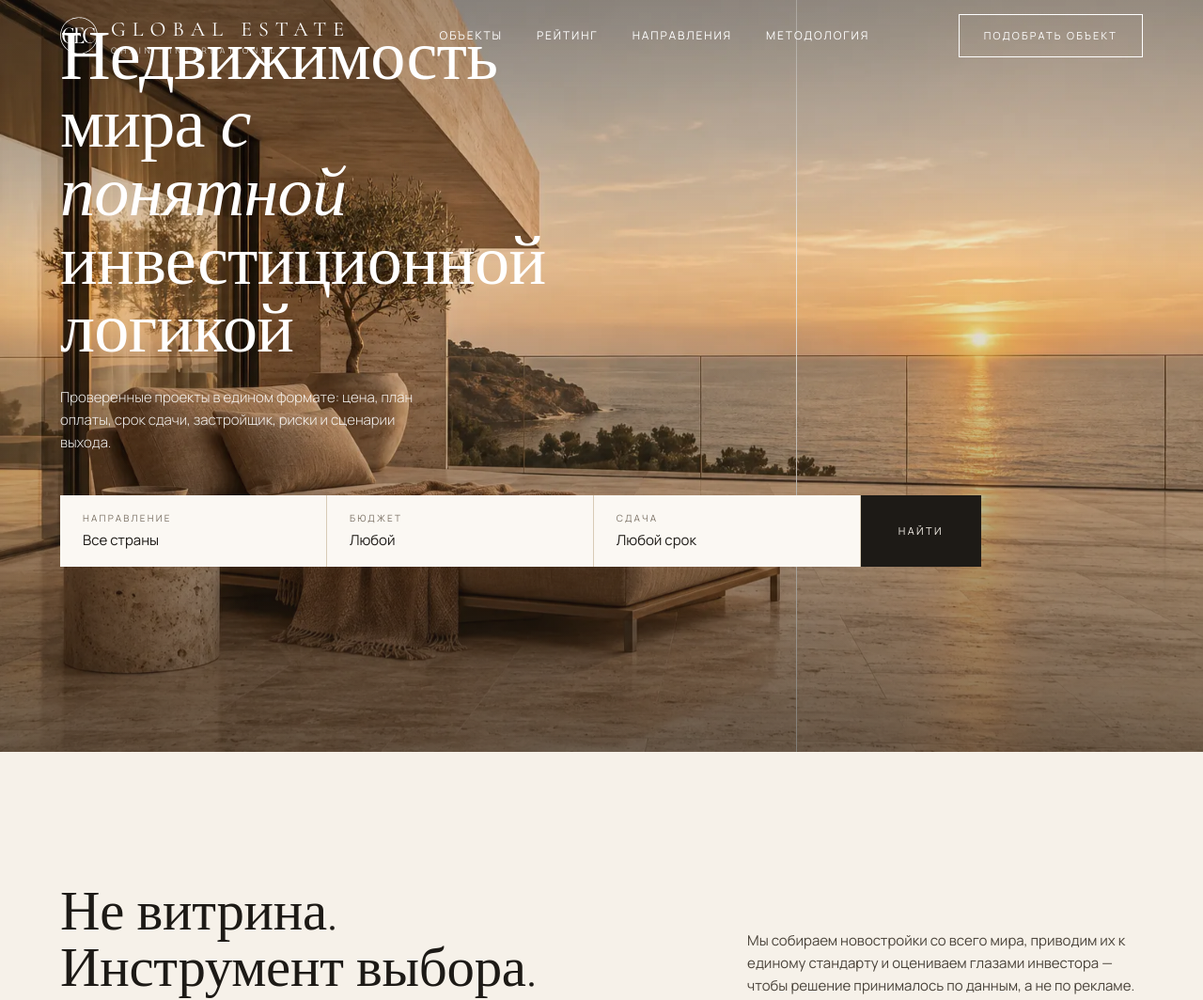
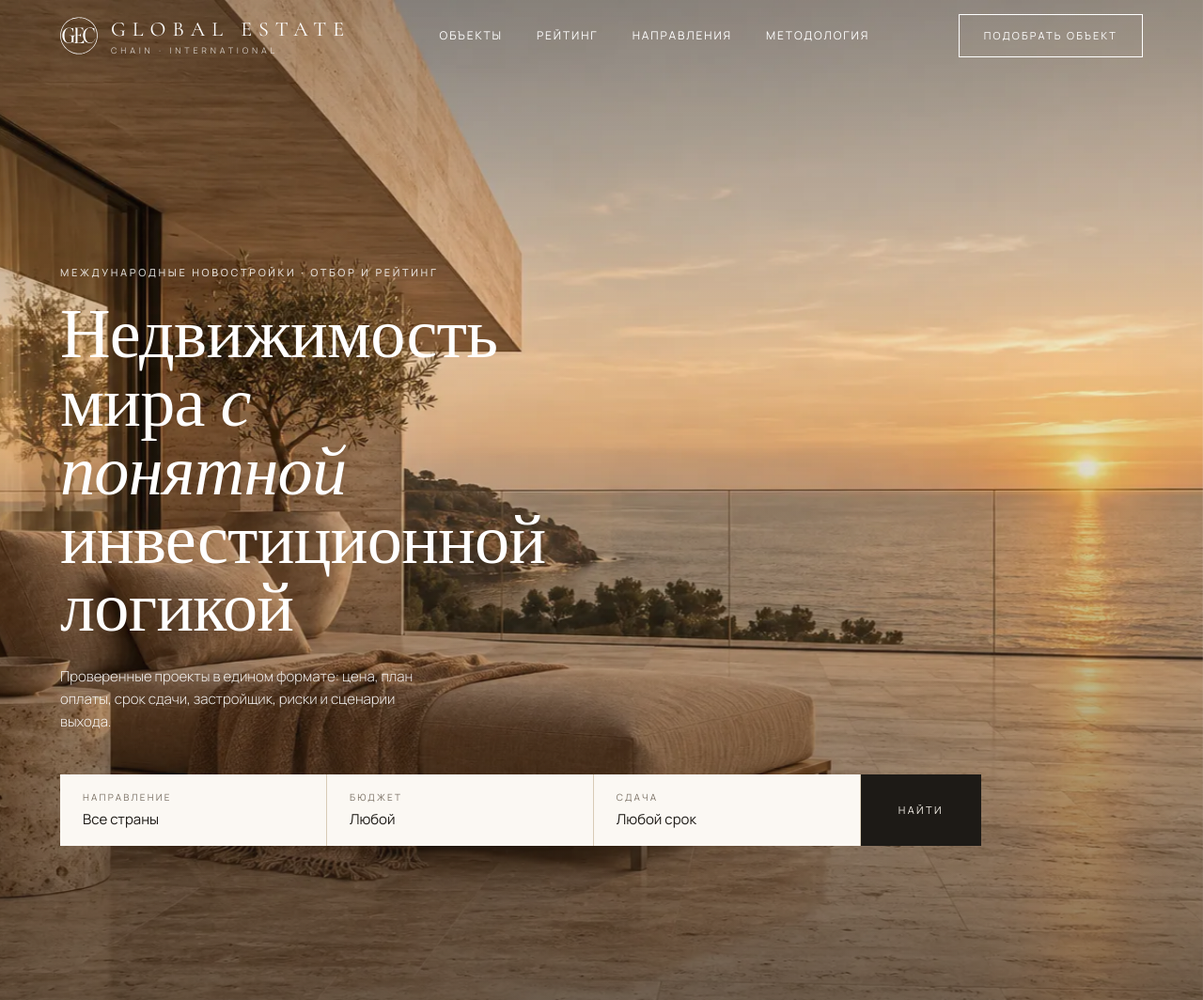
Before and after one commit to absolutidc-create/globalestatechain, a plain HTML site: page index.html in a window 1280 px wide. Shown: the top 1064 px of the page at 94% size. Drawn offline with nearby package versions, Linux system fonts and the light colour scheme.

Commit message:
Первый экран: текст не наезжает на шапку в невысоком окне
Co-authored-by: Perplexity <noreply@perplexity.ai>

```diff
--- a/index.html
+++ b/index.html
@@ -57,13 +57,13 @@ header:not(.solid) .btn:hover{background:#fff;color:var(--ink);border-color:#fff
 .burger span:nth-child(1){top:4px}.burger span:nth-child(2){bottom:4px}
 
 /* hero */
-.hero{position:relative;height:100svh;min-height:640px;color:#fff;overflow:hidden}
+.hero{position:relative;min-height:max(100svh,640px);color:#fff;overflow:hidden}
 .hero .bg{position:absolute;inset:0}
 .hero .bg img{transform:scale(1.04);animation:settle 2.4s var(--ease) forwards}
 @keyframes settle{to{transform:scale(1)}}
 .hero::after{content:"";position:absolute;inset:0;background:linear-gradient(180deg,rgba(29,26,22,.35) 0%,rgba(29,26,22,.05) 35%,rgba(29,26,22,.55) 100%)}
-.hero .inner{position:relative;z-index:2;height:100%;display:flex;flex-direction:column;justify-content:flex-end;padding-top:120px;padding-bottom:clamp(32px,7vh,72px)}
-.hero h1{font-family:var(--serif);font-weight:300;font-size:clamp(40px,5.8vw,96px);line-height:.98;letter-spacing:-.01em;max-width:14ch}
+.hero .inner{position:relative;z-index:2;min-height:max(100svh,640px);display:flex;flex-direction:column;justify-content:flex-end;padding-top:140px;padding-bottom:clamp(32px,7vh,72px)}
+.hero h1{font-family:var(--serif);font-weight:300;font-size:clamp(40px,min(5.8vw,10.5vh),96px);line-height:.98;letter-spacing:-.01em;max-width:14ch}
 .hero h1 em{font-style:italic}
 .hero .lead{max-width:44ch;margin-top:24px;font-size:15px;opacity:.9;font-weight:300}
 .hero .eyebrow{color:rgba(255,255,255,.8);margin-bottom:22px}
```
